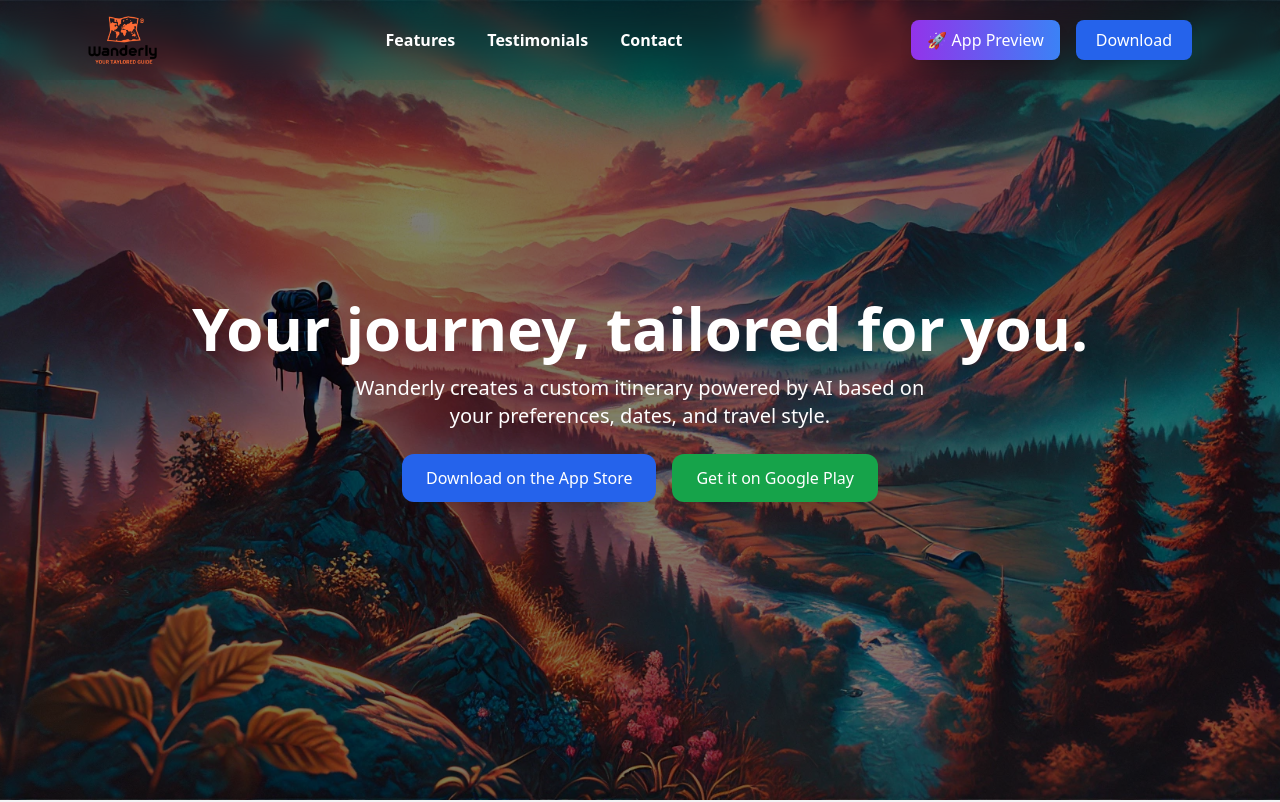
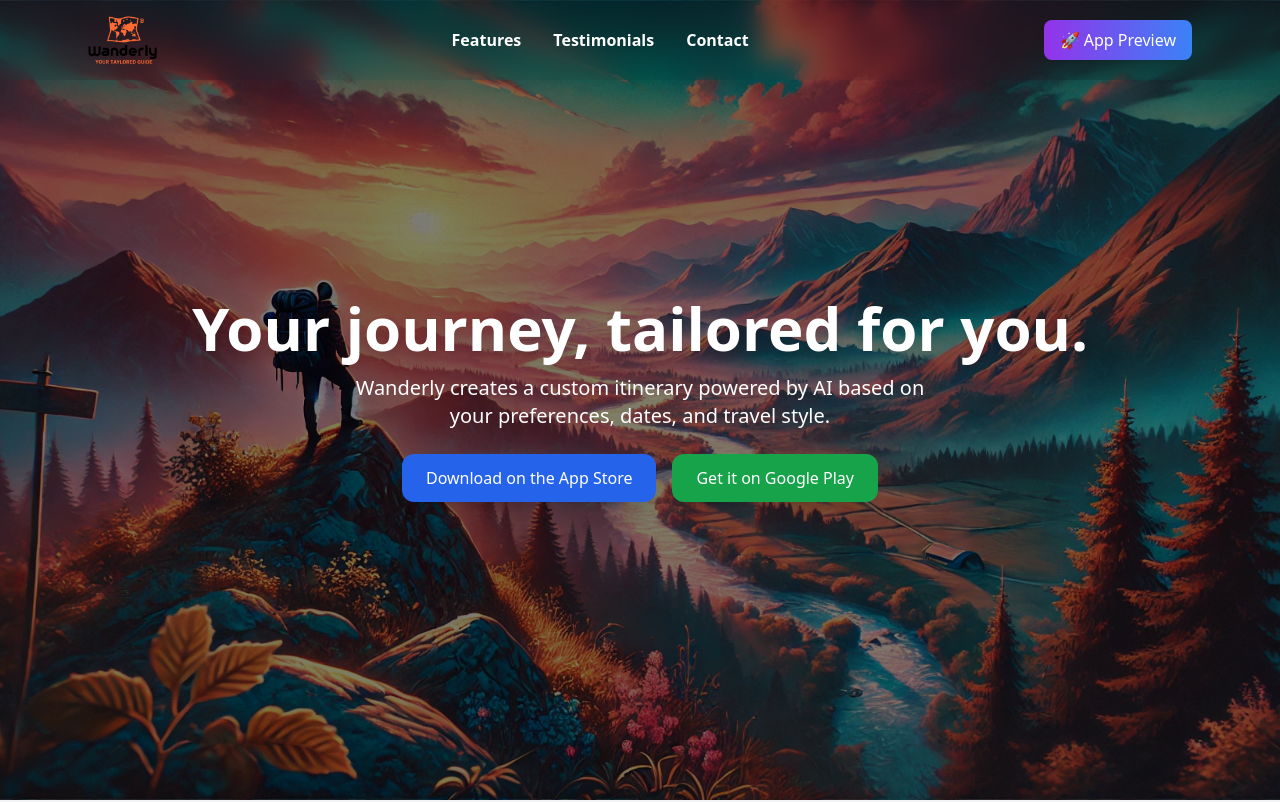
Before and after one commit to KevinVrl/wanderly-netlify, a Next.js app: page / in a window 1280 px wide. Shown: the top 802 px of the page. Built offline with nearby package versions, Linux system fonts and the light colour scheme.

Commit message:
Remove Download button from navbar

```diff
--- a/components/Navbar.tsx
+++ b/components/Navbar.tsx
@@ -29,22 +29,12 @@ export default function Navbar() {
           <li><Link href="#contact" className="hover:text-blue-400 transition">Contact</Link></li>
         </ul>
 
-        {/* BOUTONS À DROITE */}
-        <div className="flex space-x-4">
-          {/* ✅ Bouton App Preview Stylisé */}
-          <Link href="/app-preview">
-            <button className="bg-gradient-to-r from-purple-600 to-blue-500 text-white px-4 py-2 rounded-lg shadow-lg hover:scale-105 transition transform">
-              🚀 App Preview
-            </button>
-          </Link>
-
-          {/* ✅ Bouton Download */}
-          <Link href="/coming-soon">
-            <button className="bg-blue-600 text-white px-5 py-2 rounded-lg shadow-lg hover:bg-blue-700 transition">
-              Download
-            </button>
-          </Link>
-        </div>
+        {/* ✅ Bouton App Preview UNIQUEMENT à droite */}
+        <Link href="/app-preview">
+          <button className="bg-gradient-to-r from-purple-600 to-blue-500 text-white px-4 py-2 rounded-lg shadow-lg hover:scale-105 transition transform">
+            🚀 App Preview
+          </button>
+        </Link>
 
       </div>
     </nav>
```
